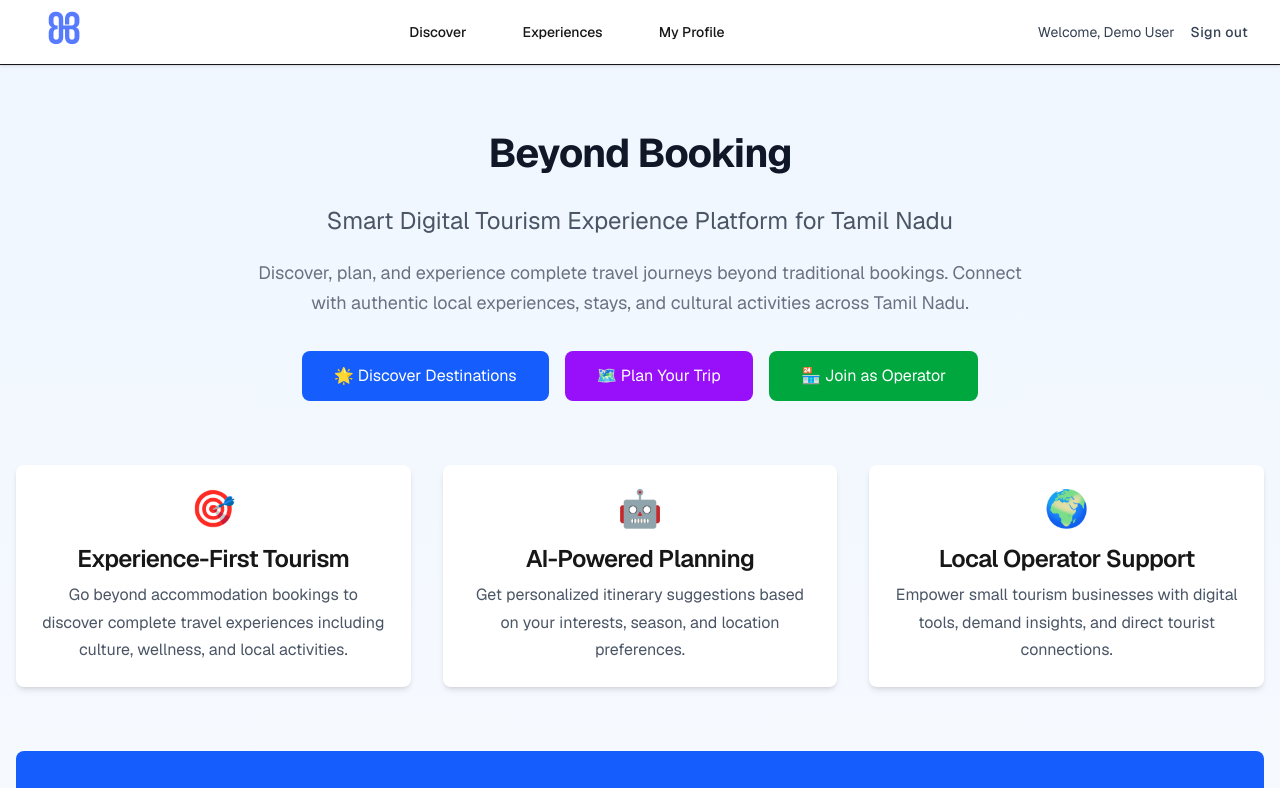
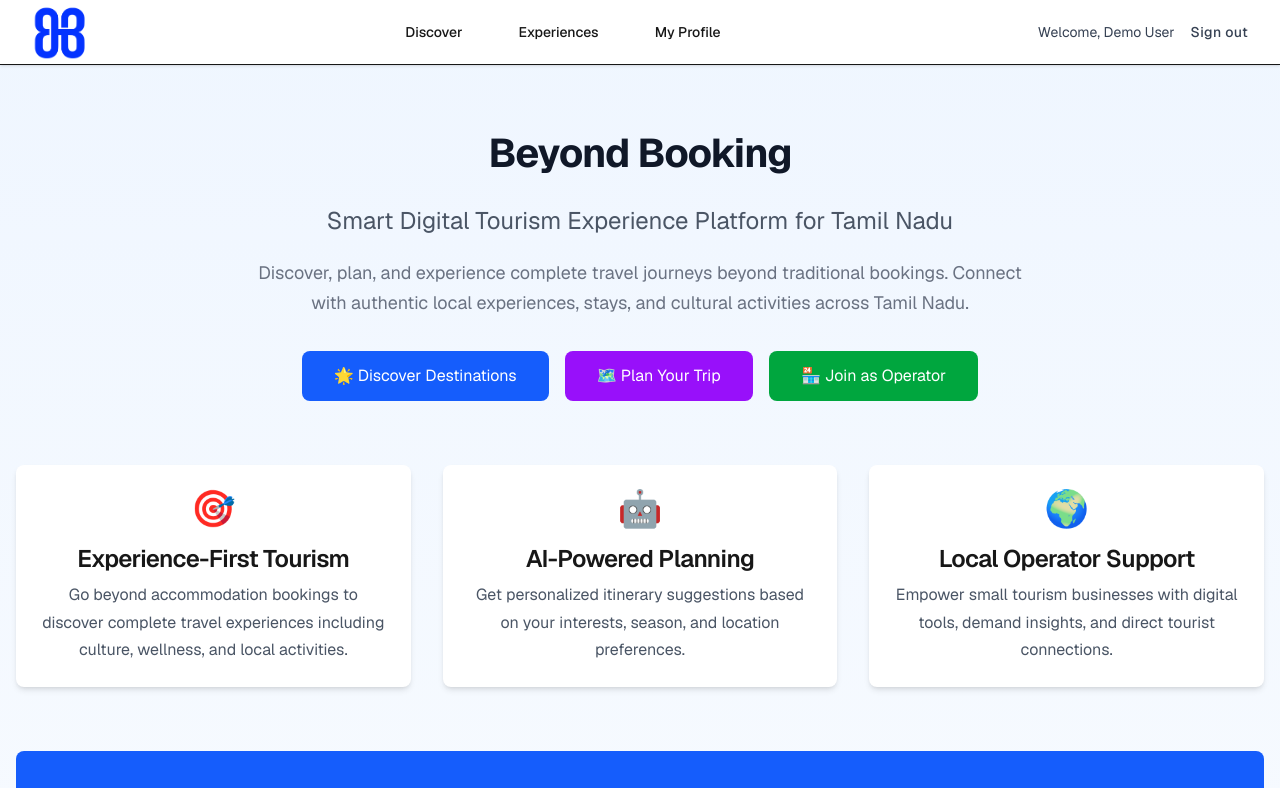
Before and after one commit to rose-ramasamy/beyondbooking, a Next.js app: page / in a window 1280 px wide. Shown: the top 788 px of the page. Built offline with nearby package versions, Linux system fonts and the light colour scheme.

Commit message:
Update logo to bb-final-logo.png and make it smaller (h-14), finalize demo slides

```diff
--- a/components/Header.tsx
+++ b/components/Header.tsx
@@ -39,9 +39,9 @@ export default function Header() {
           <div className="flex items-center">
             <Link href="/" className="brand">
               <img
-                src={process.env.NODE_ENV === 'production' ? "/beyondbooking/bb-logo-png.png" : "/bb-logo-png.png"}
+                src={process.env.NODE_ENV === 'production' ? "/beyondbooking/bb-final-logo.png" : "/bb-final-logo.png"}
                 alt="Beyond Booking"
-                className="h-16 w-auto"
+                className="h-14 w-auto"
               />
             </Link>
           </div>
```
Also changed, not shown: public/bb-final-logo.png (added), 1 other file (tests, documents, lock files or other folders).
